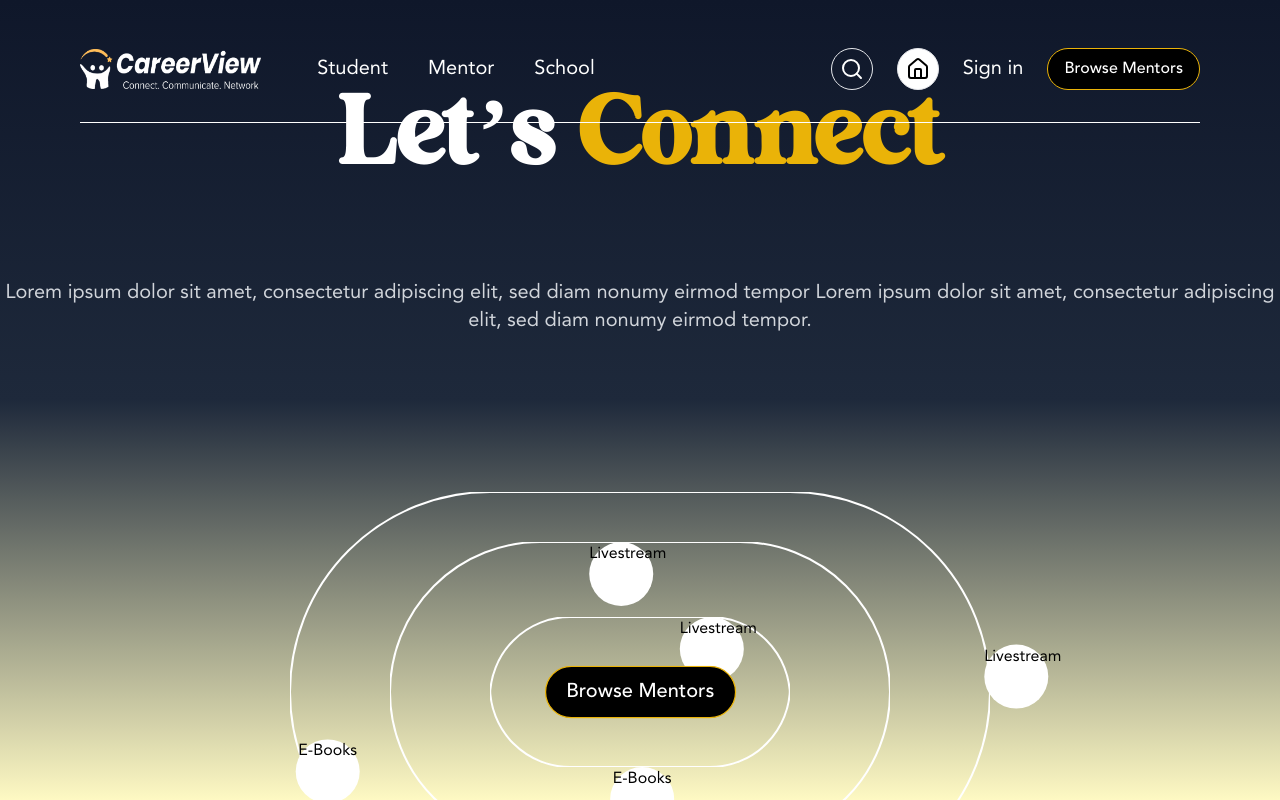
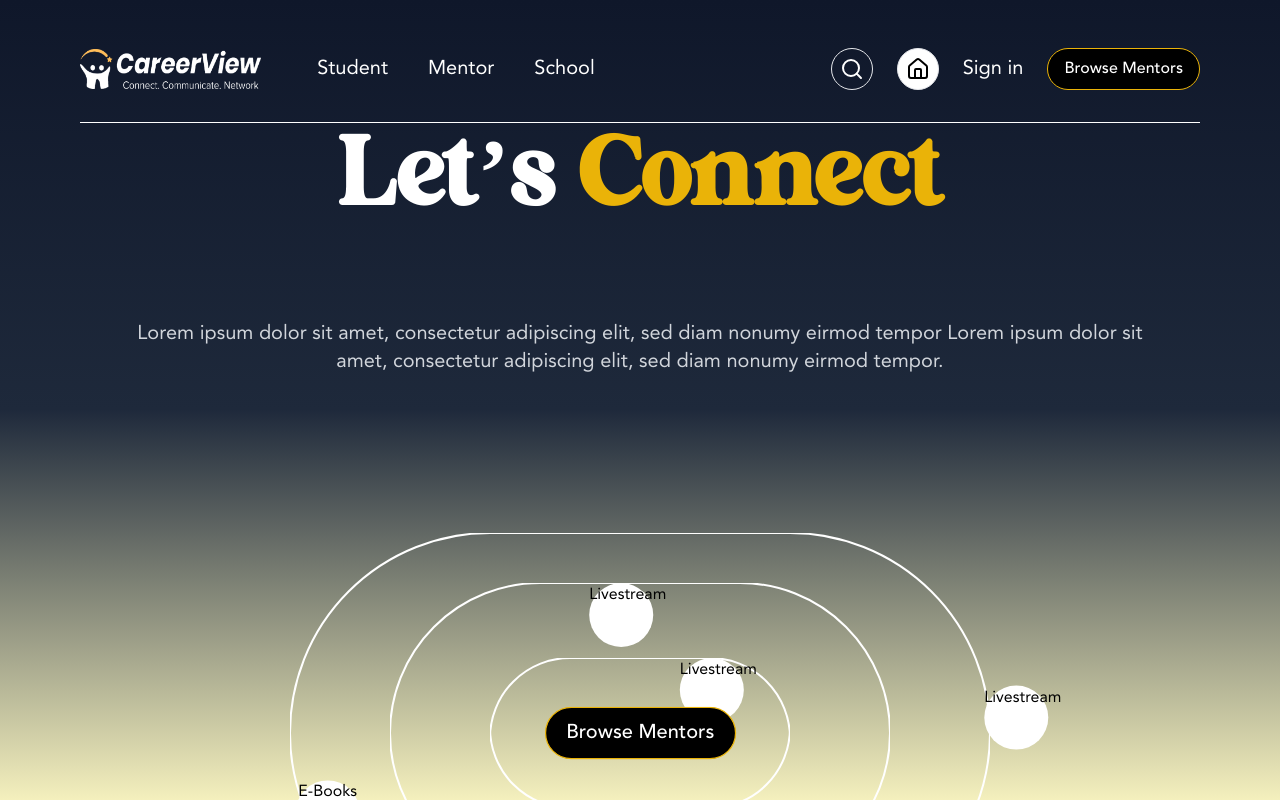
Before and after one commit to ZvityTeam/career-view-ui-dev, a React (Vite) app: page / in a window 1280 px wide. Shown: the top 800 px of the page. Built offline with nearby package versions, Linux system fonts and the light colour scheme; a web font is replaced by a local one.

Commit message:
Fix styles.

```diff
--- a/src/components/hero/Hero.tsx
+++ b/src/components/hero/Hero.tsx
@@ -3,7 +3,7 @@ import { Button } from '../button/Button.tsx';
 
 export const Hero = () => {
   return (
-    <section className='flex min-h-screen flex-col items-center justify-center gap-52 space-y-32 bg-gradient-to-b from-slate-900 via-slate-800 to-yellow-100 py-16 text-center'>
+    <section className='flex min-h-screen flex-col items-center justify-center gap-52 space-y-32 bg-gradient-to-b from-slate-900 via-slate-800 to-yellow-100 py-16 pt-32 text-center'>
       {/* Heading */}
       <div className='space-y-24'>
         <h1 className='text-8xl font-bold text-white'>
@@ -11,7 +11,7 @@ export const Hero = () => {
         </h1>
 
         {/* Subheading */}
-        <p className='mt-4 max-w-7xl text-xl text-gray-300'>
+        <p className='mt-4 max-w-5xl text-xl text-gray-300'>
           Lorem ipsum dolor sit amet, consectetur adipiscing elit, sed diam
           nonumy eirmod tempor Lorem ipsum dolor sit amet, consectetur
           adipiscing elit, sed diam nonumy eirmod tempor.
--- a/src/index.css
+++ b/src/index.css
@@ -1,10 +1,6 @@
 @tailwind base;
 @tailwind components;
 @tailwind utilities;
-
-body{
-    background: lightcoral;
-}
 
 @layer base {
     /* Make everything use Avenir by default */
```
